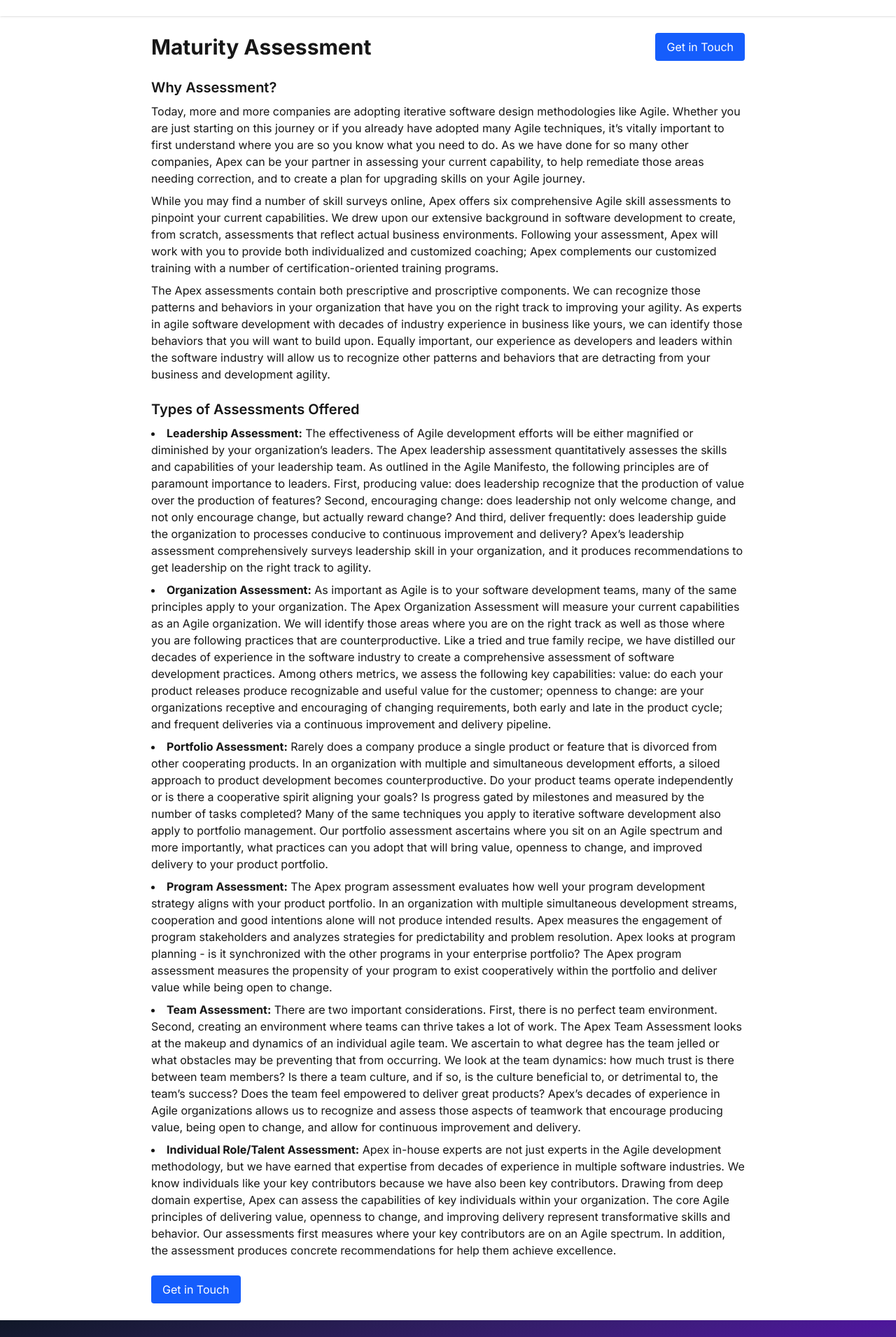
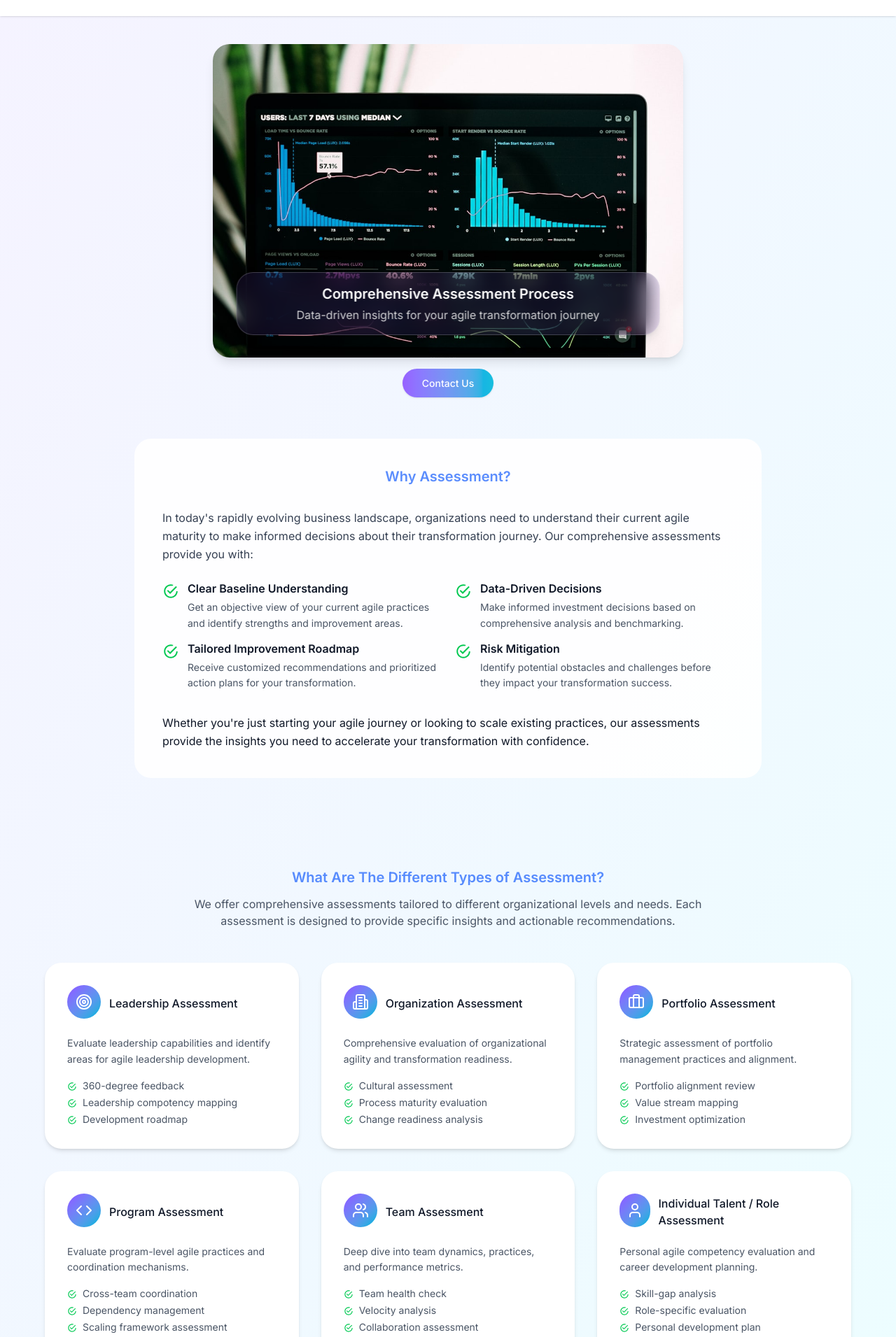
Before and after one commit to SummerTale/cert-website, a Next.js app: page /assessment in a window 1280 px wide. Shown: the part 69-1980 px from the top of the page at 70% size. Built offline with nearby package versions, Linux system fonts and the light colour scheme.

Commit message:
Assessment page designed

```diff
--- a/src/app/assessment/page.tsx
+++ b/src/app/assessment/page.tsx
@@ -1,146 +1,252 @@
 import Header from "@/components/Header";
 import Footer from "@/components/Footer";
 import Link from "next/link";
+import Image from "next/image";
+import { IoMdCheckmarkCircleOutline } from "react-icons/io";
+import { BsBarChart, BsPeople, BsPersonBadge, BsDiagram3, BsClipboardCheck, BsPersonGear } from "react-icons/bs";
+import { LuUser, LuUsers, LuBriefcase, LuCode, LuTarget, LuBuilding2 } from "react-icons/lu";
 
 export default function AssessmentPage() {
   return (
     <>
       <Header />
-        <main className="max-w-4xl mx-auto p-6 space-y-6">
-      <div className="flex items-center justify-between mb-6">
-        <h1 className="text-3xl font-bold">Maturity Assessment</h1>
+        <main className="min-h-screen bg-gradient-to-br from-violet-50 to-cyan-50 text-gray-800">
+      {/* HERO SECTION */}
+      <section className="pt-10 pb-5 text-center">
+        <div className="max-w-2xl mx-auto">
+          <div className="relative rounded-3xl overflow-hidden shadow-lg">
+            <Image
+              src="/assessment-dashboard.jpeg"
+              alt="Comprehensive Assessment Process"
+              width={1000}
+              height={600}
+              className="w-full h-auto object-cover"
+            />
+            {/* Overlay */}
+            <div className="absolute bottom-8 left-1/2 -translate-x-1/2 w-[90%] md:w-[90%] bg-violet-500/10 backdrop-blur-lg border border-white/20 rounded-3xl px-6 py-4 shadow-lg text-white text-center">
+              <h2 className="text-lg md:text-xl font-semibold mb-1">
+                Comprehensive Assessment Process
+              </h2>
+              <p className="text-sm md:text-base text-white/80">
+                Data-driven insights for your agile transformation journey
+              </p>
+            </div>
+          </div>
+
+          <div className="mt-6">
             <Link
               href="/contact"
-          className="bg-blue-600 text-white px-4 py-2 rounded hover:bg-blue-700 transition"
+              className="bg-gradient-to-r from-violet-500 to-cyan-500 text-white px-7 py-3 rounded-full text-sm font-medium shadow opacity-90 hover:opacity-100 transition"
             >
-          Get in Touch
+              Contact Us
             </Link>
           </div>
-
-
-      <section>
-        <h2 className="text-xl font-semibold mt-4 mb-2">Why Assessment?</h2>
-        <p>
-          Today, more and more companies are adopting iterative software design
-          methodologies like Agile. Whether you are just starting on this journey
-          or if you already have adopted many Agile techniques, it’s vitally
-          important to first understand where you are so you know what you need
-          to do. As we have done for so many other companies, Apex can be your
-          partner in assessing your current capability, to help remediate those
-          areas needing correction, and to create a plan for upgrading skills on
-          your Agile journey.
-        </p>
-        <p className="mt-2">
-          While you may find a number of skill surveys online, Apex offers six
-          comprehensive Agile skill assessments to pinpoint your current
-          capabilities. We drew upon our extensive background in software
-          development to create, from scratch, assessments that reflect actual
-          business environments. Following your assessment, Apex will work with
-          you to provide both individualized and customized coaching; Apex
-          complements our customized training with a number of
-          certification-oriented training programs.
-        </p>
-        <p className="mt-2">
-          The Apex assessments contain both prescriptive and proscriptive components.
-          We can recognize those patterns and behaviors in your organization that
-          have you on the right track to improving your agility. As experts in
-          agile software development with decades of industry experience in business
-          like yours, we can identify those behaviors that you will want to build
-          upon. Equally important, our experience as developers and leaders within
-          the software industry will allow us to recognize other patterns and
-          behaviors that are detracting from your business and development agility.
-
-        </p>
+        </div>
       </section>
 
-      <section>
-        <h2 className="text-xl font-semibold mt-4 mb-2">Types of Assessments Offered</h2>
-        <ul className="list-disc list-inside space-y-2">
-          <li>
-            <strong>Leadership Assessment:</strong> The effectiveness of Agile development
-            efforts will be either magnified or diminished by your organization’s leaders.
-            The Apex leadership assessment quantitatively assesses the skills and capabilities
-            of your leadership team. As outlined in the Agile Manifesto, the following
-            principles are of paramount importance to leaders. First, producing value: does
-            leadership recognize that the production of value over the production of features?
-            Second, encouraging change: does leadership not only welcome change, and not only
-            encourage change, but actually reward change? And third, deliver frequently: does
-            leadership guide the organization to processes conducive to continuous improvement
-            and delivery? Apex’s leadership assessment comprehensively surveys leadership
-            skill in your organization, and it produces recommendations to get leadership on
-            the right track to agility.
+      {/* WHY ASSESSMENT */}
+      <section className="py-12">
+        <div className="max-w-4xl mx-auto bg-white/90 rounded-3xl p-10 hover:shadow-md hover:-translate-y-1 transition">
+          <h3 className="text-center text-xl md:text-xl font-semibold mb-8 text-blue-600/70">
+            Why Assessment?
+          </h3>
+          <p className="text-gray-700 mb-6 max-w-4xl mx-auto leading-relaxed">
+            In today&apos;s rapidly evolving business landscape, organizations need to understand their current agile maturity to make informed decisions about their transformation journey. Our comprehensive assessments provide you with:
+          </p>
+
+          {/* Features */}
+          <div className="grid md:grid-cols-2 gap-x-5 gap-y-3">
+            <div className="flex items-start gap-3">
+              <IoMdCheckmarkCircleOutline className="text-green-500 w-6 h-6 mt-1 flex-shrink-0" />
+              <div>
+                <h4 className="font-semibold text-gray-900 text-base mb-1">
+                  Clear Baseline Understanding
+                </h4>
+                <p className="text-gray-600 text-sm leading-relaxed">
+                  Get an objective view of your current agile practices and identify strengths and improvement areas.
+                </p>
+              </div>
+            </div>
+
+            <div className="flex items-start gap-3">
+              <IoMdCheckmarkCircleOutline className="text-green-500 w-6 h-6 mt-1 flex-shrink-0" />
+              <div>
+                <h4 className="font-semibold text-gray-900 text-base mb-1">
+                  Data-Driven Decisions
+                </h4>
+                <p className="text-gray-600 text-sm leading-relaxed">
+                  Make informed investment decisions based on comprehensive analysis and benchmarking.
+                </p>
+              </div>
+            </div>
+
+            <div className="flex items-start gap-3">
+              <IoMdCheckmarkCircleOutline className="text-green-500 w-6 h-6 mt-1 flex-shrink-0" />
+              <div>
+                <h4 className="font-semibold text-gray-900 text-base mb-1">
+                  Tailored Improvement Roadmap
+                </h4>
+                <p className="text-gray-600 text-sm leading-relaxed">
+                  Receive customized recommendations and prioritized action plans for your transformation.
+                </p>
+              </div>
+            </div>
+
+            <div className="flex items-start gap-3">
+              <IoMdCheckmarkCircleOutline className="text-green-500 w-6 h-6 mt-1 flex-shrink-0" />
+              <div>
+                <h4 className="font-semibold text-gray-900 text-base mb-1">
+                  Risk Mitigation
+                </h4>
+                <p className="text-gray-600 text-sm leading-relaxed">
+                  Identify potential obstacles and challenges before they impact your transformation success.
+                </p>
+              </div>
+            </div>
+          </div>
+
+          {/* Closing Paragraph */}
+          <p className="mt-8 text-gray-900 leading-relaxed">
+            Whether you&apos;re just starting your agile journey or looking to scale existing practices, our assessments provide the insights you need to accelerate your transformation with confidence.
+          </p>
+        </div>
+      </section>
+
+      {/* TYPES OF ASSESSMENT */}
+      <section className="py-20">
+        <div className="max-w-6xl mx-auto text-center">
+          <h3 className="text-lg md:text-xl font-semibold text-blue-600/70 mb-3">
+            What Are The Different Types of Assessment?
+          </h3>
+          <p className="text-gray-600 max-w-3xl mx-auto mb-12 text-md">
+            We offer comprehensive assessments tailored to different organizational levels and needs.
+            Each assessment is designed to provide specific insights and actionable recommendations.
+          </p>
+
+          <div className="grid md:grid-cols-3 gap-8">
+            {[
+              {
+                title: "Leadership Assessment",
+                description: "Evaluate leadership capabilities and identify areas for agile leadership development.",
+                icon: <LuTarget className="text-white w-6 h-6" />,
+                points: [
+                  "360-degree feedback",
+                  "Leadership compotency mapping",
+                  "Development roadmap",
+                ],
+              },
+              {
+                title: "Organization Assessment",
+                description: "Comprehensive evaluation of organizational agility and transformation readiness.",
+                icon: <LuBuilding2 className="text-white w-6 h-6" />,
+                points: [
+                  "Cultural assessment",
+                  "Process maturity evaluation",
+                  "Change readiness analysis",
+                ],
+              },
+              {
+                title: "Portfolio Assessment",
+                description: "Strategic assessment of portfolio management practices and alignment.",
+                icon: <LuBriefcase className="text-white w-6 h-6" />,
+                points: [
+                  "Portfolio alignment review",
+                  "Value stream mapping",
+                  "Investment optimization",
+                ],
+              },
+              {
+                title: "Program Assessment",
+                  description: "Evaluate program-level agile practices and coordination mechanisms.",
+                icon: <LuCode className="text-white w-6 h-6" />,
+                points: [
+                  "Cross-team coordination",
+                  "Dependency management",
+                  "Scaling framework assessment",
+                ],
+              },
+              {
+                title: "Team Assessment",
+                description: "Deep dive into team dynamics, practices, and performance metrics.",
+                icon: <LuUsers className="text-white w-6 h-6" />,
+                points: [
+                  "Team health check",
+                  "Velocity analysis",
+                  "Collaboration assessment",
+                ],
+              },
+              {
+                title: "Individual Talent / Role Assessment",
+                description: "Personal agile competency evaluation and career development planning.",
+                icon: <LuUser className="text-white w-6 h-6" />,
+                points: [
+                  "Skill-gap analysis",
+                  "Role-specific evaluation",
+                  "Personal development plan",
+                ],
+              },
+            ].map((item, i) => (
+              <div
+                key={i}
+                className="bg-white rounded-3xl shadow-md p-8 text-left hover:-translate-y-1 transition-transform duration-300"
+              >
+                <div className="flex items-center gap-3 mb-2">
+                  <div className="w-12 h-12 flex items-center justify-center bg-gradient-to-br from-violet-500 to-cyan-500 rounded-full mb-4">
+                    {item.icon}
+                  </div>
+                  <h4 className="font-medium text-md text-gray-900 mb-3">
+                    {item.title}
+                  </h4>
+                </div>
+                <p className="text-gray-600 text-sm mb-4 leading-relaxed">
+                  {item.description}
+                </p>
+                <ul className="space-y-1">
+                  {item.points.map((p, idx) => (
+                    <li key={idx} className="flex items-start text-gray-600 text-sm">
+                      <IoMdCheckmarkCircleOutline className="text-green-500 mt-1 mr-2" />
+                      {p}
                     </li>
-          <li>
-            <strong>Organization Assessment:</strong> As important as Agile is to your software
-            development teams, many of the same principles apply to your organization. The Apex
-            Organization Assessment will measure your current capabilities as an Agile
-            organization. We will identify those areas where you are on the right track as well
-            as those where you are following practices that are counterproductive. Like a tried
-            and true family recipe, we have distilled our decades of experience in the software
-            industry to create a comprehensive assessment of software development practices.
-            Among others metrics, we assess the following key capabilities: value: do each your
-            product releases produce recognizable and useful value for the customer; openness
-            to change: are your organizations receptive and encouraging of changing
-            requirements, both early and late in the product cycle; and frequent deliveries
-            via a continuous improvement and delivery pipeline.
-          </li>
-          <li>
-            <strong>Portfolio Assessment:</strong> Rarely does a company produce a single
-            product or feature that is divorced from other cooperating products. In an
-            organization with multiple and simultaneous development efforts, a siloed approach
-            to product development becomes counterproductive. Do your product teams operate
-            independently or is there a cooperative spirit aligning your goals? Is progress
-            gated by milestones and measured by the number of tasks completed? Many of the
-            same techniques you apply to iterative software development also apply to
-            portfolio management. Our portfolio assessment ascertains where you sit on an
-            Agile spectrum and more importantly, what practices can you adopt that will bring
-            value, openness to change, and improved delivery to your product portfolio.
-          </li>
-          <li>
-            <strong>Program Assessment:</strong> The Apex program assessment evaluates how
-            well your program development strategy aligns with your product portfolio. In
-            an organization with multiple simultaneous development streams, cooperation and
-            good intentions alone will not produce intended results. Apex measures the
-            engagement of program stakeholders and analyzes strategies for predictability
-            and problem resolution. Apex looks at program planning - is it synchronized with
-            the other programs in your enterprise portfolio? The Apex program assessment
-            measures the propensity of your program to exist cooperatively within the
-            portfolio and deliver value while being open to change.
+                  ))}
+                </ul>
+              </div>
+            ))}
+          </div>
+        </div>
+      </section>
 
-          </li>
-          <li>
-            <strong>Team Assessment:</strong> There are two important considerations.
-            First, there is no perfect team environment. Second, creating an environment
-            where teams can thrive takes a lot of work. The Apex Team Assessment looks at
-            the makeup and dynamics of an individual agile team. We ascertain to what degree
-            has the team jelled or what obstacles may be preventing that from occurring. We
-            look at the team dynamics: how much trust is there between team members? Is
-            there a team culture, and if so, is the culture beneficial to, or detrimental to,
-            the team’s success? Does the team feel empowered to deliver great products?
-            Apex’s decades of experience in Agile organizations allows us to recognize and
-            assess those aspects of teamwork that encourage producing value, being open to
-            change, and allow for continuous improvement and delivery.
-          </li>
-          <li>
-            <strong>Individual Role/Talent Assessment:</strong> Apex in-house experts are not
-            just experts in the Agile development methodology, but we have earned that
-            expertise from decades of experience in multiple software industries. We know
-            individuals like your key contributors because we have also been key contributors.
-            Drawing from deep domain expertise, Apex can assess the capabilities of key
-            individuals within your organization. The core Agile principles of delivering
-            value, openness to change, and improving delivery represent transformative skills
-            and behavior. Our assessments first measures where your key contributors are on an
-            Agile spectrum. In addition, the assessment produces concrete recommendations for
-            help them achieve excellence.
-          </li>
-        </ul>
-      </section>
-      <Link href="/contact">
-        <button className="bg-blue-600 text-white px-4 py-2 rounded">
-          Get in Touch
-        </button>
+      {/* CTA SECTION */}
+      <section className="pb-20">
+        <div className="max-w-2xl mx-auto bg-white/90 rounded-3xl shadow-md p-10 text-center">
+          <h4 className="text-lg text-blue-600/70 font-semibold mb-3">Ready to Get Started?</h4>
+          <p className="text-gray-600 mb-8">
+            Let’s discuss which assessment would be most valuable for your organization.
+            Our experts will help you choose the right approach and create a customized assessment plan.
+          </p>
+
+          <Link
+            href="/contact"
+            className="bg-gradient-to-r from-violet-500 to-cyan-500 text-white px-6 py-3 rounded-full text-sm font-medium shadow opacity-90 hover:opacity-100 transition"
+          >
+            Contact Us
           </Link>
 
+          <div className="flex justify-center gap-6 mt-6 text-sm text-gray-600">
+            <div className="flex items-center gap-2">
+              <IoMdCheckmarkCircleOutline className="text-green-500 w-4 h-4" />
+              Free consultation
+            </div>
+            <div className="flex items-center gap-2">
+              <IoMdCheckmarkCircleOutline className="text-green-500 w-4 h-4" />
+              Customized approach
+            </div>
+            <div className="flex items-center gap-2">
+              <IoMdCheckmarkCircleOutline className="text-green-500 w-4 h-4" />
+              Expert guidance
+            </div>
+          </div>
+        </div>
+      </section>
     </main>
       <Footer />
     </>
--- a/src/components/Header.tsx
+++ b/src/components/Header.tsx
@@ -11,7 +11,7 @@
   const [trainingOpen, setTrainingOpen] = useState(false);
   const [menuOpen, setMenuOpen] = useState(false);
   const timeoutRef = useRef<NodeJS.Timeout | null>(null);
-  const pathname = usePathname(); // ✅ detects the current route
+  const pathname = usePathname();
   const isActive = (path: string) => pathname.startsWith(path);
 
   const handleMouseEnter = () => {
@@ -26,7 +26,7 @@
   };
 
   return (
-    <header className="shadow-sm fixed w-full top-0 z-50 bg-white/40 backdrop-blur-sm">
+    <header className="shadow-sm fixed w-full top-0 z-50 bg-white/40 backdrop-blur-xs">
       <div className="max-w-7xl mx-auto px-6 md:px-10 flex items-center justify-between h-23">
         {/* Logo */}
         <Link href="/" className="text-2xl font-bold text-primary">
@@ -127,7 +127,7 @@
           {/* CTA */}
               <Link
                 href="/courses"
-                className="bg-gradient-to-r from-violet-500 to-cyan-500 text-white px-4 py-2 rounded-full text-sm font-medium"
+                className="bg-gradient-to-r from-violet-500 to-cyan-500 text-white px-4 py-2 rounded-full text-sm font-medium opacity-90 hover:opacity-100 transition"
               >
                 View Courses
               </Link>
```
Also changed, not shown: public/assessment-dashboard.jpeg (added). Lines whose indentation alone changed are shown as unchanged.
